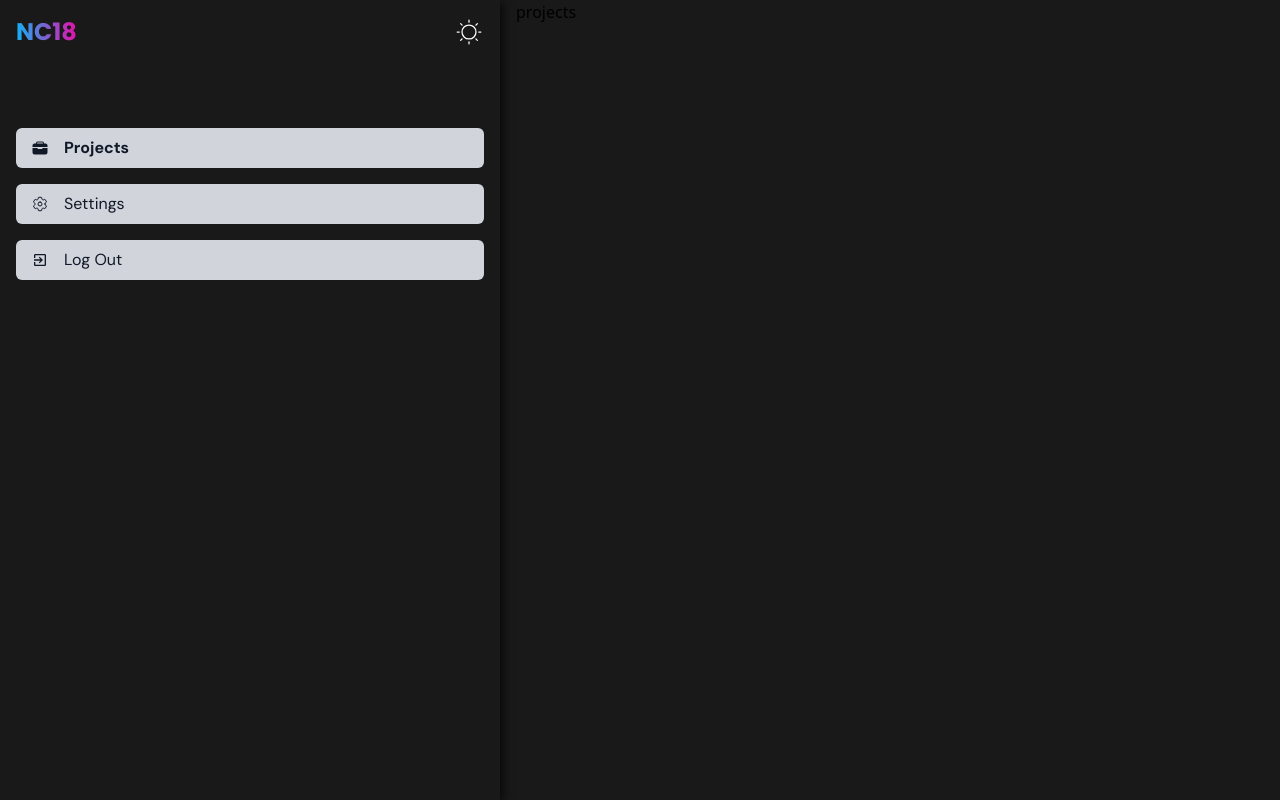
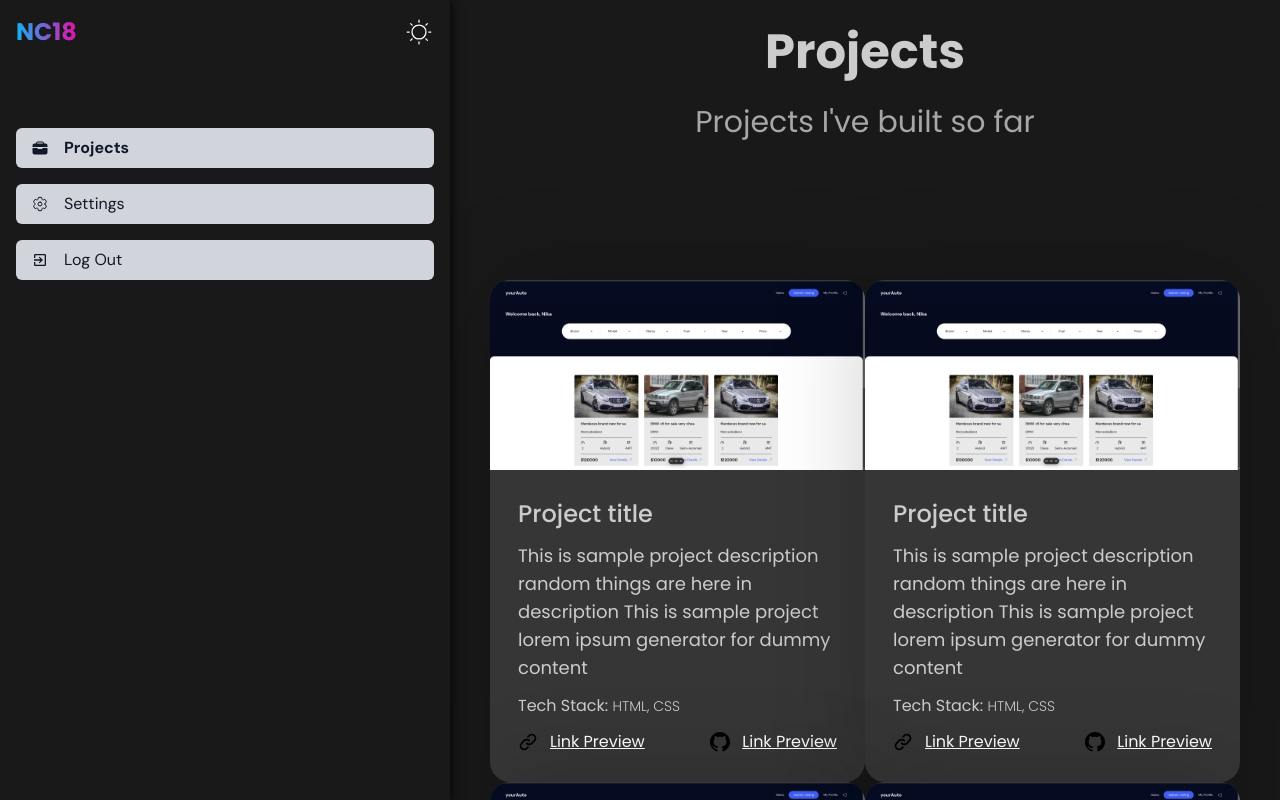
Before and after one commit to nikachitava/personal-portfolio, a React (Vite) app: page /admin in a window 1280 px wide. Built offline with nearby package versions, Linux system fonts and the light colour scheme; no server answers; sample sign-in values are in the browser's storage.

Commit message:
Create projectssection and settingssection

```diff
--- a/src/components/custom/AdminAsideMenu.tsx
+++ b/src/components/custom/AdminAsideMenu.tsx
@@ -17,7 +17,7 @@ const AdminAsideMenu = () => {
 
 	return (
 		<div>
-			<aside className="w-full lg:w-[500px] lg:shadow-new-blur h-screen dark:bg-darkMode p-4">
+			<aside className="fixed w-full lg:w-[450px] lg:shadow-new-blur h-screen dark:bg-darkMode p-4">
 				<div className="flex justify-between items-center">
 					<Link to="/">
 						<h1 className="font-Poppins text-2xl font-bold text-gradient">
--- a/src/pages/admin/HomePageDashboard.tsx
+++ b/src/pages/admin/HomePageDashboard.tsx
@@ -1,15 +1,23 @@
 import AdminAsideMenu from "@/components/custom/AdminAsideMenu";
 import { AdminActiveMenuContext } from "@/context/AdminActiveMenuContext";
+import ProjectsSection from "@/sections/admin/ProjectsSection";
+import SettingsSection from "@/sections/admin/SettingsSection";
 import { useContext } from "react";
 
 const HomePageDashboard = () => {
 	const { activeMenu } = useContext(AdminActiveMenuContext);
 
 	return (
-		<main className="flex gap-4">
-			<AdminAsideMenu />
-			<h1>{activeMenu}</h1>
-		</main>
+		<div className="flex h-screen ">
+			<div className="w-full lg:w-[450px]">
+				<AdminAsideMenu />
+			</div>
+
+			<div className="flex-1 overflow-y-auto p-10">
+				{activeMenu === "projects" && <ProjectsSection />}
+				{activeMenu === "settings" && <SettingsSection />}
+			</div>
+		</div>
 	);
 };
 
--- /dev/null
+++ b/src/sections/admin/ProjectsSection.tsx
@@ -0,0 +1,27 @@
+import ProjectCard from "@/components/custom/ProjectCard";
+
+const ProjectsSection = () => {
+	return (
+		<section>
+			<h1 className="text-center text-heading font-Poppins font-bold text-5xl leading-6 mb-10 dark:text-solidHeadingDarkMode">
+				Projects
+			</h1>
+			<h4 className="text-center font-Poppins text-3xl text-darkContent mb-[140px] dark:text-lightContent">
+				Projects I've built so far
+			</h4>
+			<div className="flex flex-wrap justify-between">
+				<ProjectCard />
+				<ProjectCard />
+				<ProjectCard />
+				<ProjectCard />
+				<ProjectCard />
+				<ProjectCard />
+				<ProjectCard />
+				<ProjectCard />
+				<ProjectCard />
+			</div>
+		</section>
+	);
+};
+
+export default ProjectsSection;
--- /dev/null
+++ b/src/sections/admin/SettingsSection.tsx
@@ -0,0 +1,5 @@
+const SettingsSection = () => {
+	return <div>SettingsSection</div>;
+};
+
+export default SettingsSection;
```
